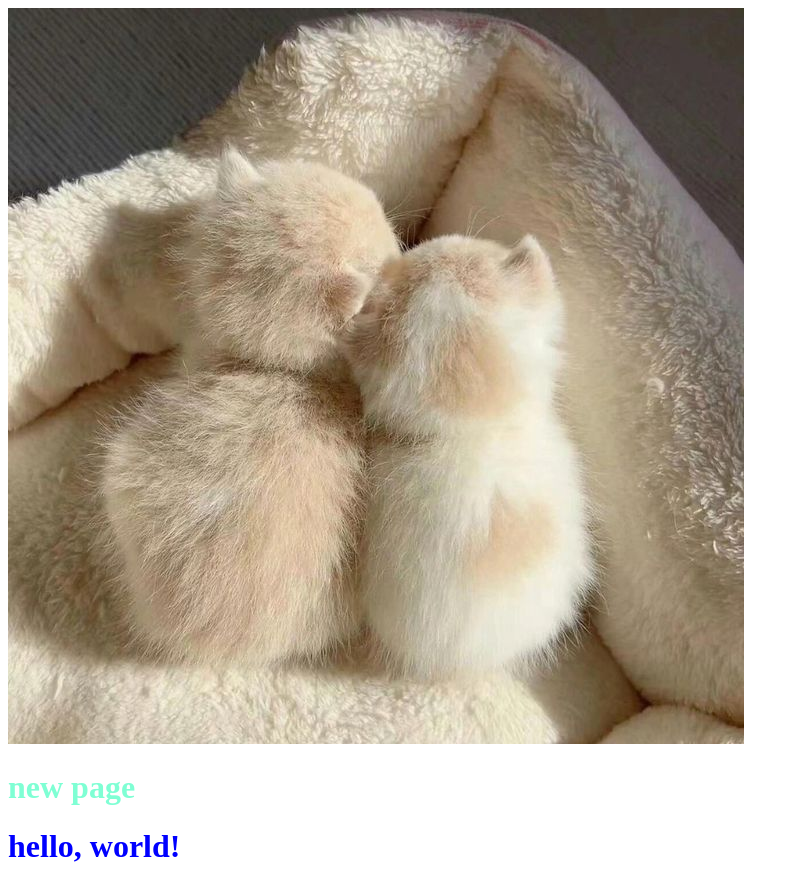
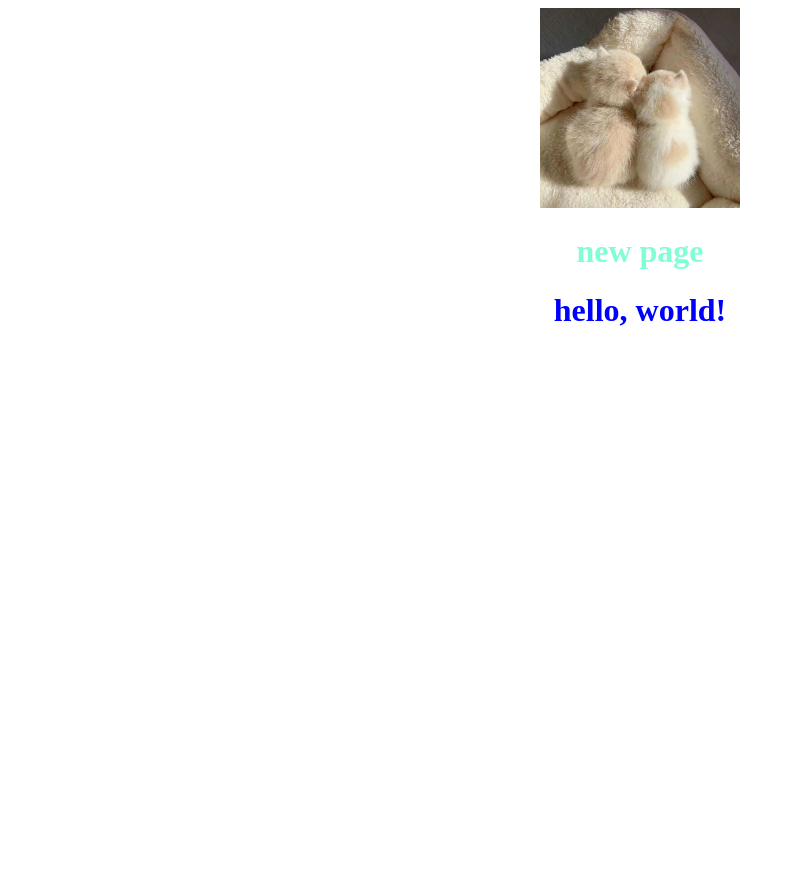
Before and after one commit to NEDADARWISH/NEDADARWISH.github.io, a plain HTML site: page index.html in a window 1280 px wide. Shown: the whole page, without its empty margins (0-799 px from the left). After the commit the page ends 800 px from the top, so only its background shows below. Drawn offline with Linux system fonts and the light colour scheme.

Commit message:
add new style

```diff
--- a/style.css
+++ b/style.css
@@ -2,3 +2,15 @@
 
     color: blue;
  }
+
+
+ img{
+
+   width: 200px;
+
+ }
+
+ body{
+text-align: center;
+
+ }
```
